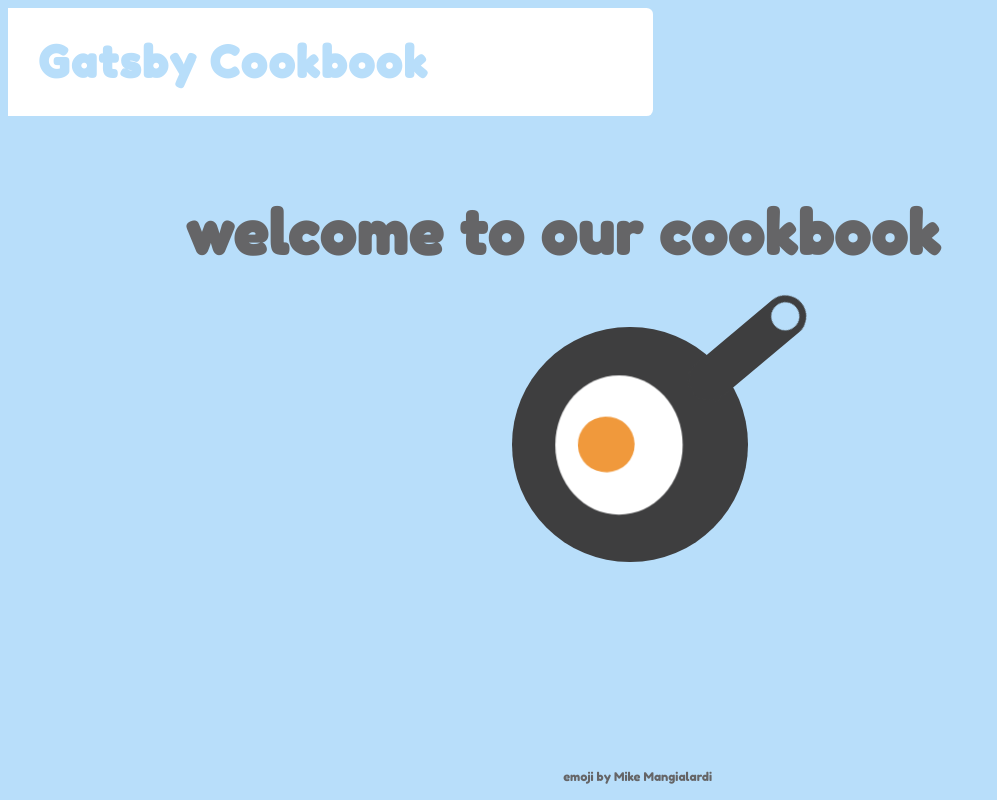
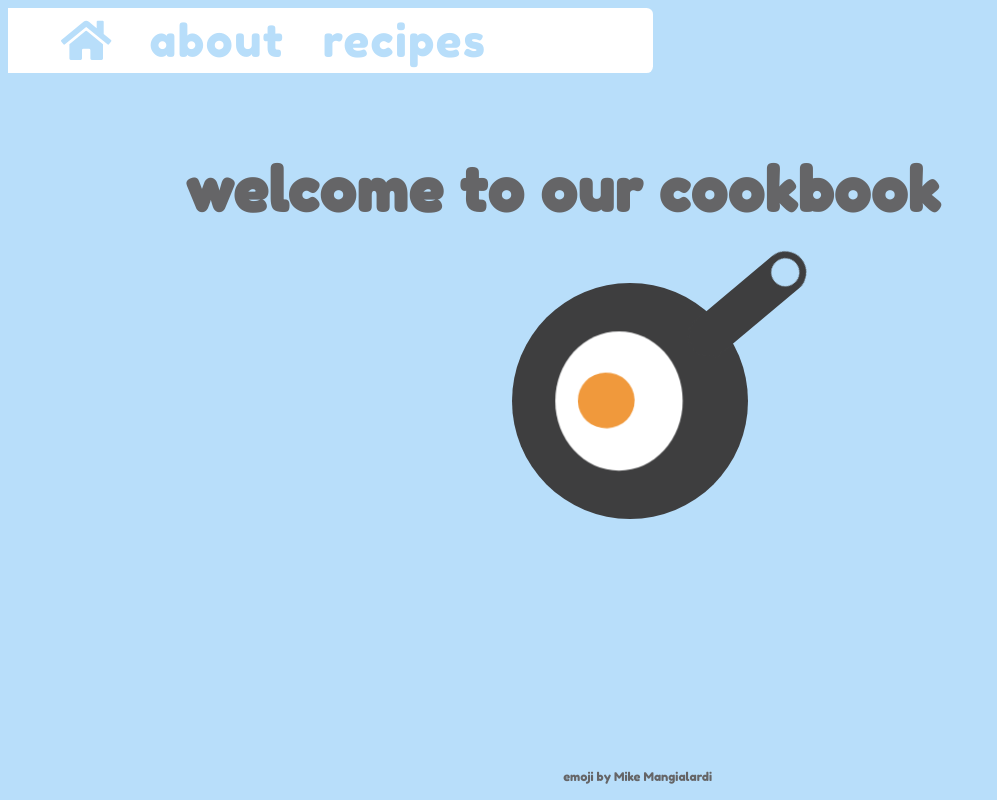
Before and after one commit to bonnina/Gatsby-Cookbook, a Gatsby site: page / in a window 1280 px wide. Shown: the whole page, without its empty margins (0-997 px from the left). Built offline with nearby package versions, Linux system fonts and the light colour scheme; Gatsby itself is replaced by a stand-in of ours.

Commit message:
Edit header styling, add links to about and recipes pages

```diff
--- a/src/components/header.js
+++ b/src/components/header.js
@@ -1,32 +1,33 @@
 import React from 'react'
 import { Link } from 'gatsby'
+import { library } from '@fortawesome/fontawesome-svg-core'
+import { FontAwesomeIcon } from '@fortawesome/react-fontawesome'
+import { faHome } from '@fortawesome/free-solid-svg-icons'
 import './layout.css'
 
-const Header = ({ siteTitle }) => (
-  <div id="header"
-    style={{
-      marginBottom: '1.45rem',
-    }}
-  >
-    <div
-      style={{
-        margin: '0 auto',
-        maxWidth: 960,
-        padding: '1.45rem 1.0875rem',
-      }}
-    >
-      <h1 style={{ margin: 0, color: 'white' }}>
-        <Link
-          to="/"
-          style={{
-            color: '#b8defa',
-            textDecoration: 'none',
-          }}
-        >
-          {siteTitle}
-        </Link>
-      </h1>
-    </div>
+library.add(faHome)
+
+const ItemLink = (props) => (
+  <li>
+    <Link to={props.to} style={{color: '#b8defa', fontSize: '3.5vw', padding: '0 3vw 0 0'}}>
+      {props.children}
+    </Link>
+  </li>
+);
+
+const Header = () => (
+  <div id="header">
+      <ul id="menu" style={{listStyleType: 'none',  margin: '0', display: 'flex'}}>
+        <ItemLink to="/">
+          <FontAwesomeIcon icon="home"/>
+        </ItemLink>
+        <ItemLink to="/about">
+          about
+        </ItemLink>
+        <ItemLink to="/recipes">
+          recipes
+        </ItemLink>
+      </ul>
   </div>
 )
 
```
